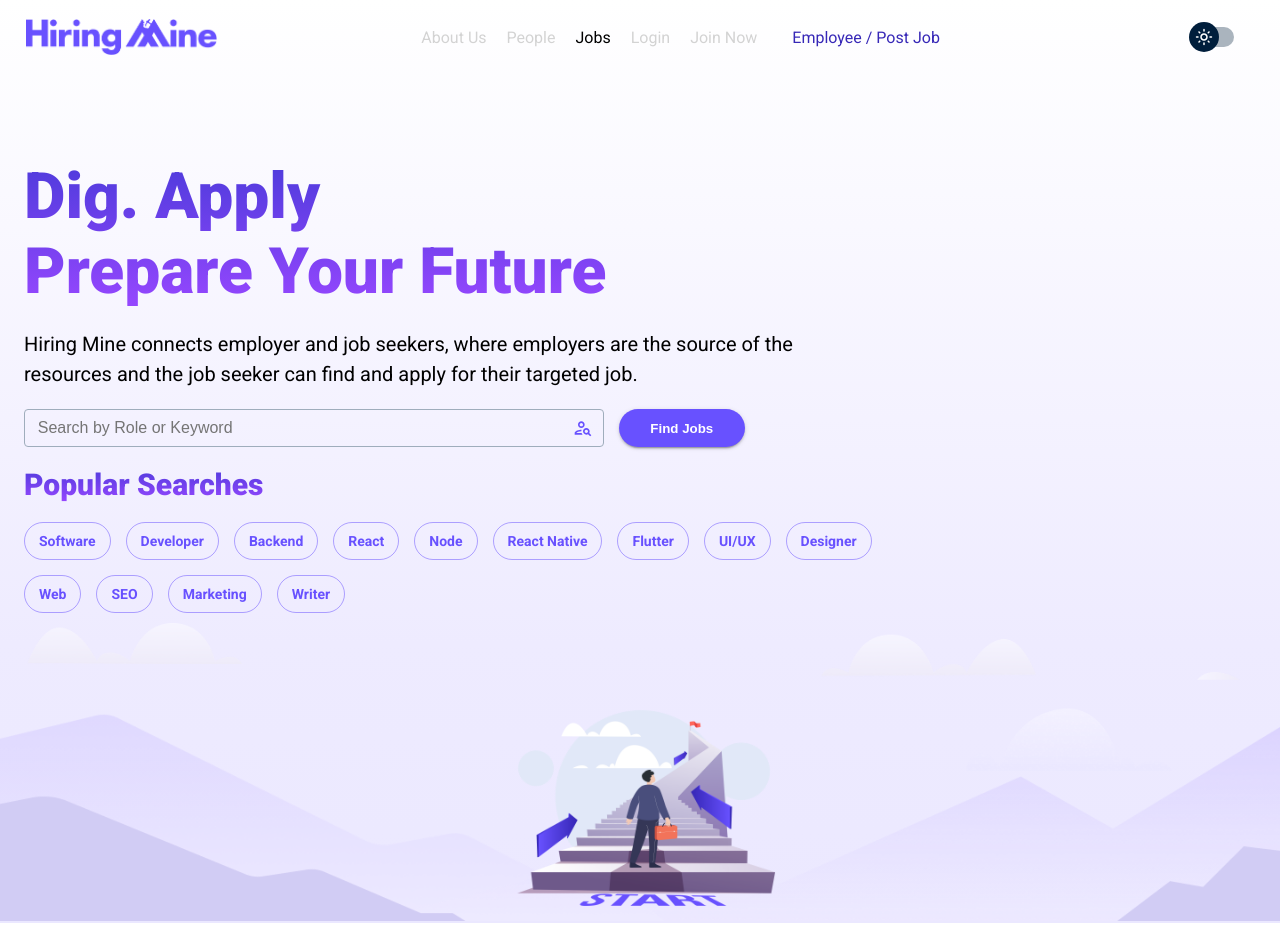
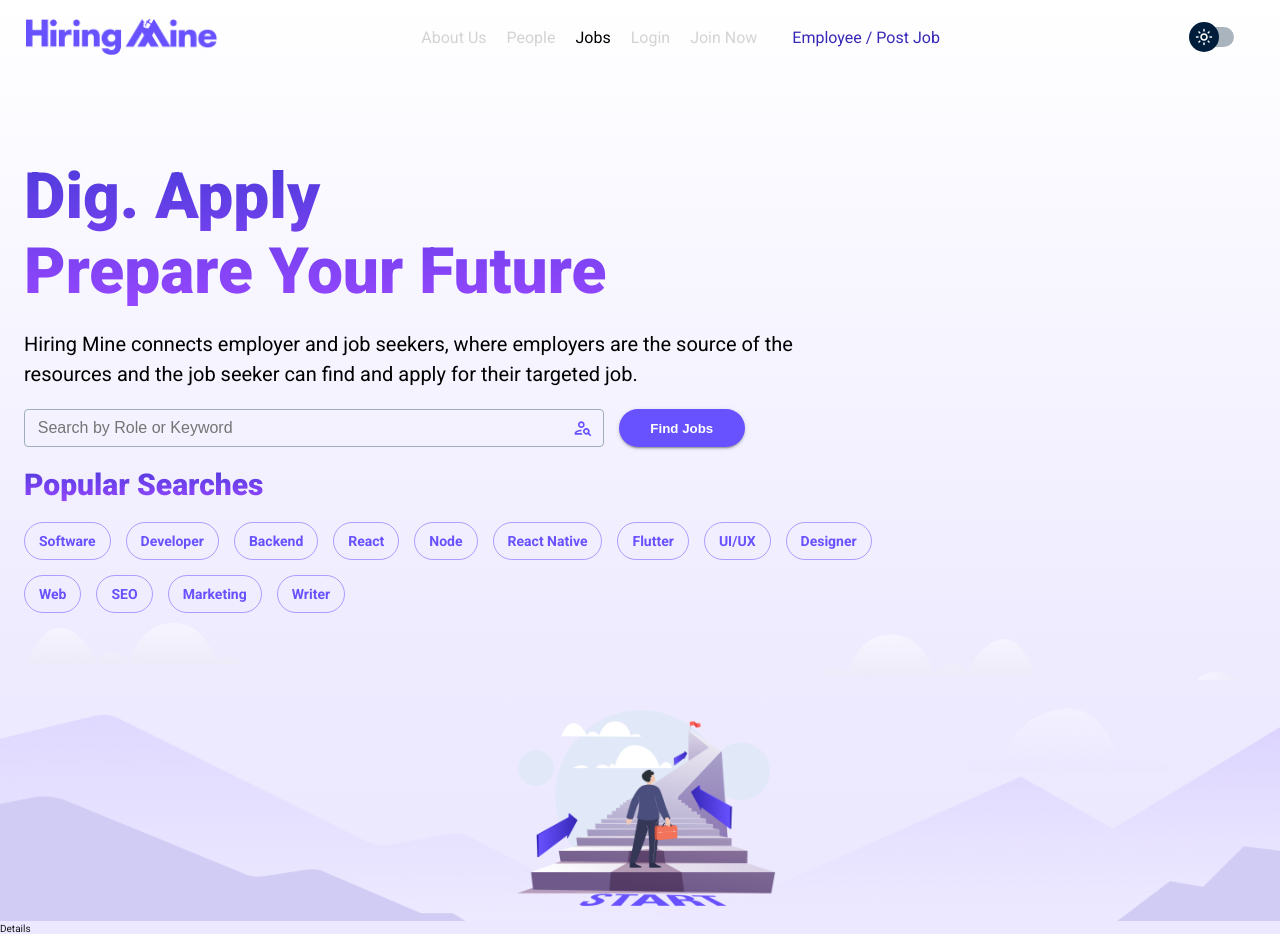
Before and after one commit to hamz-aa/hiring-mine-ui, a React (Vite) app: page / in a window 1280 px wide. Built offline with nearby package versions, Linux system fonts and the light colour scheme.

Commit message:
added details component

```diff
--- a/src/App.jsx
+++ b/src/App.jsx
@@ -4,6 +4,7 @@ import Navbar from "./components/Navbar";
 import styled, { ThemeProvider, createGlobalStyle } from "styled-components";
 import { darkTheme, lightTheme } from "./utils/Theme";
 import Landing from "./components/Landing";
+import Details from "./components/Details";
 
 const GlobalStyle = createGlobalStyle`
   body {
@@ -30,6 +31,7 @@ function App() {
         <Navbar darkMode={darkMode} setDarkMode={setDarkMode} />
         <Landing />
         <Img src="assets/landing-img.png" />
+        <Details />
       </ThemeProvider>
     </>
   );
--- /dev/null
+++ b/src/components/Details.jsx
@@ -0,0 +1,5 @@
+const Details = () => {
+  return <div>Details</div>;
+};
+
+export default Details;
```
